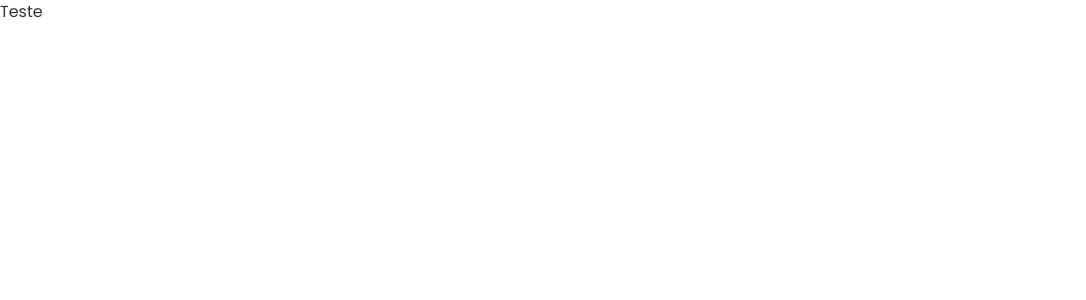
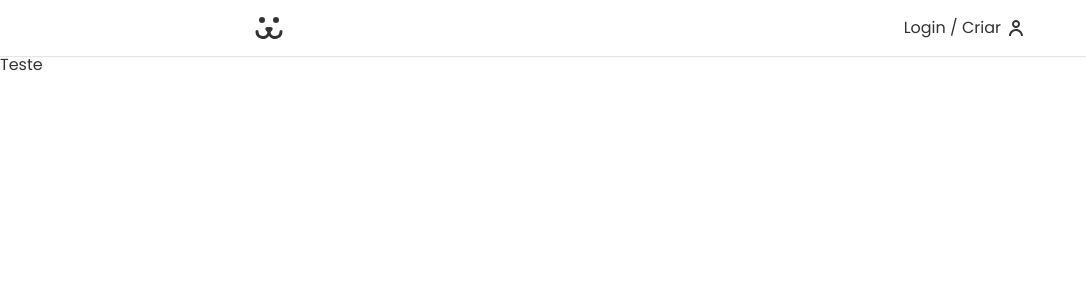
Before and after one commit to LucasBlunTT/dog-nextjs-tailwind, a Next.js app: page / in a window 1280 px wide. Shown: the top 300 px of the page, without its empty margins (0-1086 px from the left). Built offline with nearby package versions, Linux system fonts and the light colour scheme.

Commit message:
header da aplicação criada

```diff
--- a/src/app/globals.css
+++ b/src/app/globals.css
@@ -7,6 +7,9 @@
   margin: 0;
   box-sizing: border-box;
   color: #333;
+}
+body {
+  padding-top: 3.3rem;
 }
 
 h1, h2, h3, h4 {
--- a/src/app/layout.js
+++ b/src/app/layout.js
@@ -1,3 +1,4 @@
+import Header from '@/components/Header';
 import './globals.css';
 import { Poppins } from 'next/font/google';
 
@@ -11,7 +12,10 @@ export const metadata = {
 export default function RootLayout({ children }) {
   return (
     <html lang="en">
-      <body className={poppins.className}>{children}</body>
+      <body className={poppins.className}>
+        <Header />
+        {children}
+      </body>
     </html>
   );
 }
--- a/src/components/Container/index.jsx
+++ b/src/components/Container/index.jsx
@@ -2,7 +2,7 @@ import React from 'react';
 
 export default function Container({ children }) {
   return (
-    <div className="flex items-center justify-center w-full max-w-[800px] px-[15px] mx-auto">
+    <div className="flex items-center w-full max-w-[800px] px-[15px] mx-auto">
       {children}
     </div>
   );
--- a/src/components/Header/index.js
+++ /dev/null
@@ -1,16 +0,0 @@
-import React from 'react';
-import Container from '../Container';
-import Link from 'next/link';
-
-export default function Header() {
-  return (
-    <header>
-      <Container>
-        <nav>
-          <Link href={'/'}>Home</Link>
-          <Link href={'/login'}>Login</Link>
-        </nav>
-      </Container>
-    </header>
-  );
-}
--- /dev/null
+++ b/src/components/Header/index.jsx
@@ -0,0 +1,26 @@
+import React from 'react';
+import Container from '@/components/Container/index';
+import Link from 'next/link';
+import Dogs from '../../assets/dogs.svg';
+import Image from 'next/image';
+
+export default function Header() {
+  return (
+    <header className="flex fixed w-full z-[100] top-0 bg-white shadow-[0px_1px_1px_rgba(0,0,0,0.1)] py-[1rem] px-0">
+      <Container>
+        <nav className="flex w-full justify-between items-center">
+          <Link href={'/'}>
+            <Image src={Dogs} alt="imagagem dog" />
+          </Link>
+
+          <Link
+            className='flex items-center gap-2 after:content-[""] after:inline-block after:w-4 after:h-4 after:bg-user after:bg-no-repeat'
+            href={'/login'}
+          >
+            Login / Criar
+          </Link>
+        </nav>
+      </Container>
+    </header>
+  );
+}
--- a/tailwind.config.js
+++ b/tailwind.config.js
@@ -6,7 +6,11 @@ module.exports = {
     './src/app/**/*.{js,ts,jsx,tsx,mdx}',
   ],
   theme: {
-    extend: {},
+    extend: {
+      backgroundImage: {
+        'user': "url('../assets/usuario.svg')",
+      },
+    },
     transitionDuration: {
       default: '250ms',
     },
```
